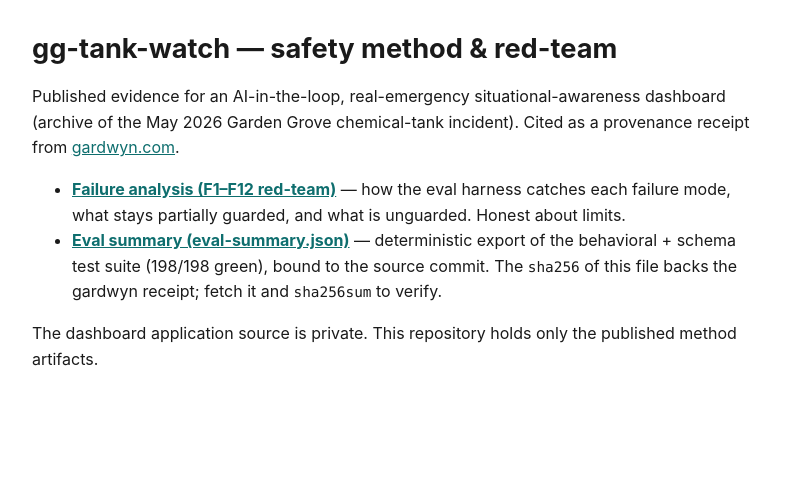
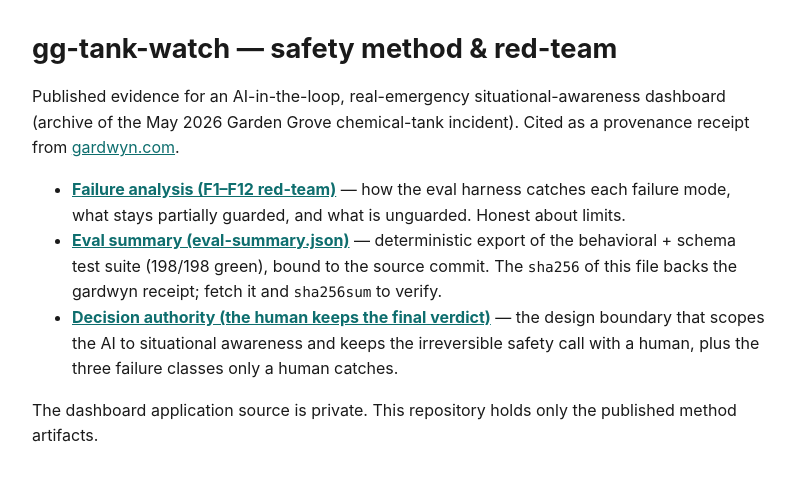
Before and after one commit to Mike-E-Log/gg-tank-watch-method, a Jekyll site: the page built from index.md, in a window 1280 px wide. Shown: the top 481 px of the page, without its empty margins (240-1035 px from the left). Built offline with Jekyll 4.4.1, drawn with Linux system fonts in a browser that asks for light colours.

Commit message:
docs: add decision-authority method note (human keeps the final verdict)

```diff
--- a/index.md
+++ b/index.md
@@ -14,5 +14,8 @@ from [gardwyn.com](https://gardwyn.com).
 - **[Eval summary (eval-summary.json)](eval-summary.json)** — deterministic export of the
   behavioral + schema test suite (198/198 green), bound to the source commit. The `sha256` of this
   file backs the gardwyn receipt; fetch it and `sha256sum` to verify.
+- **[Decision authority (the human keeps the final verdict)](decision-authority.html)** — the design
+  boundary that scopes the AI to situational awareness and keeps the irreversible safety call with a
+  human, plus the three failure classes only a human catches.
 
 The dashboard application source is private. This repository holds only the published method artifacts.
```
Also changed, not shown: decision-authority.md (added, +32 -0 lines), README.md.
